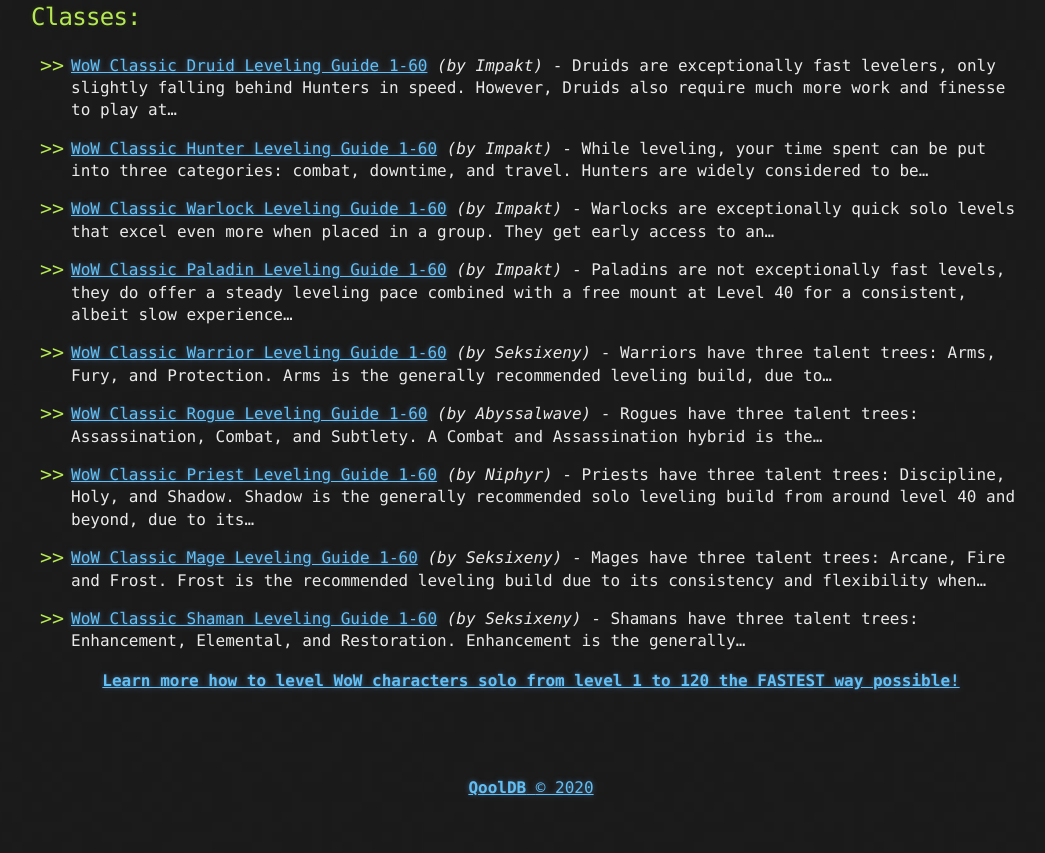
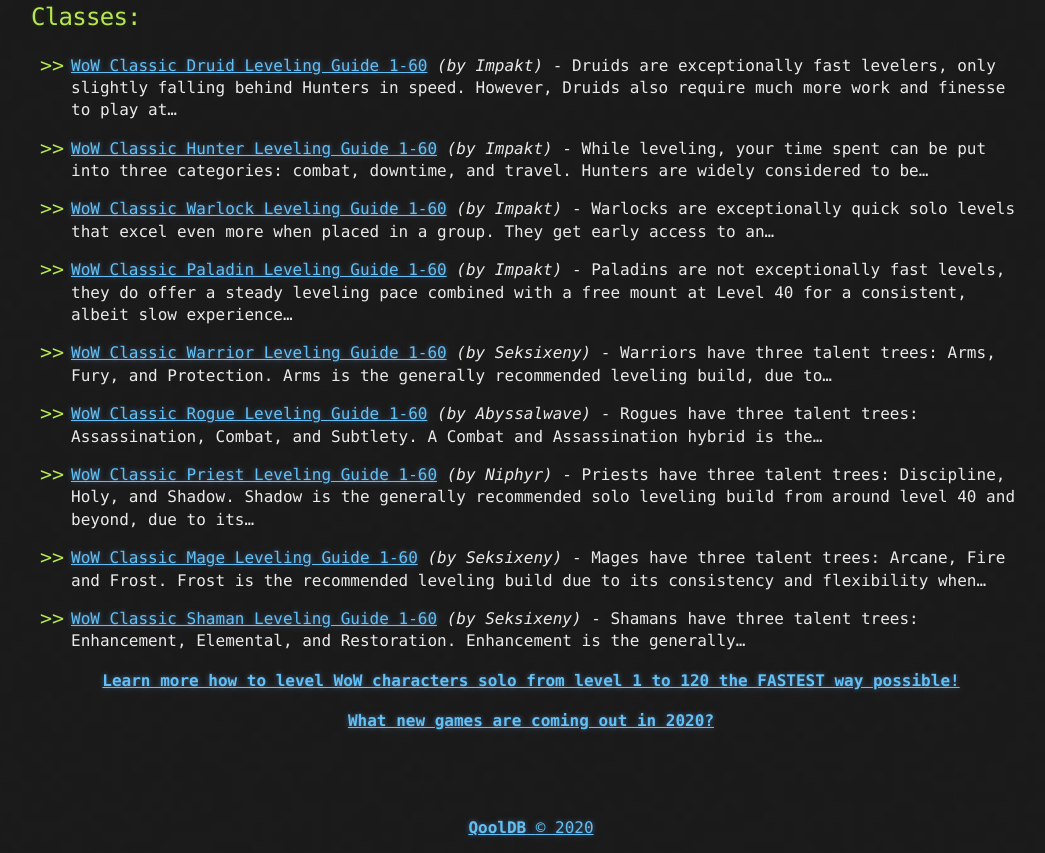
Before and after one commit to coffeecocoa/qooldb, a Jekyll site: the page built from _posts/2020-04-04-curated-list-of-awesome-world-of-warcraft-classic-new-players-class-leveling-1-60-guide-from-icy-veins.md, in a window 1280 px wide. Shown: the part 673-1526 px from the top of the page, without its empty margins (109-1154 px from the left). Built offline with Jekyll 4.4.1, drawn with Linux system fonts in a browser that asks for light colours; before the commit the page ends 1486 px from its top, so only the background shows below that.

```diff
--- a/_posts/2020-04-04-curated-list-of-awesome-world-of-warcraft-classic-new-players-class-leveling-1-60-guide-from-icy-veins.md
+++ b/_posts/2020-04-04-curated-list-of-awesome-world-of-warcraft-classic-new-players-class-leveling-1-60-guide-from-icy-veins.md
@@ -39,3 +39,11 @@
         </strong>
     </a>
 </p>
+
+<p align="center">
+    <a href="https://bit.ly/gamenelectrostore">
+        <strong>
+            What new games are coming out in 2020?
+        </strong>
+    </a>
+</p>
```
